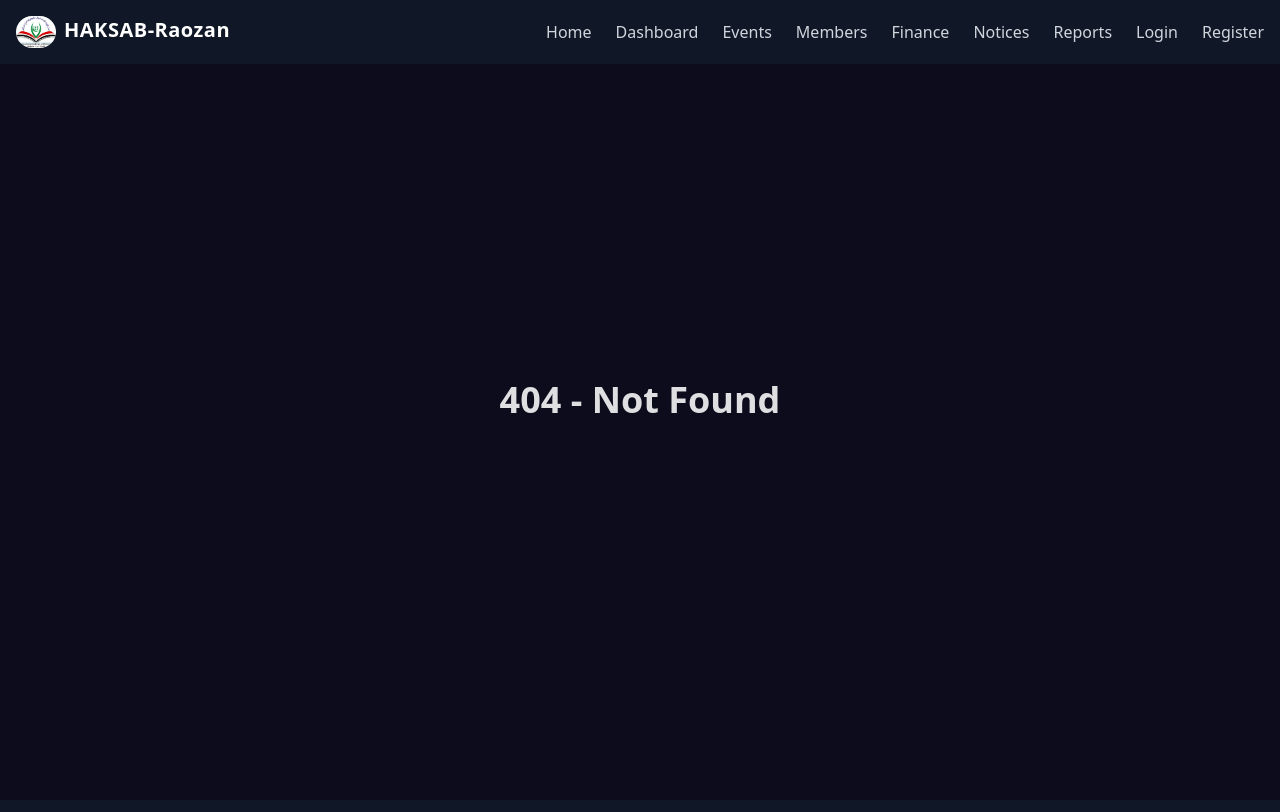
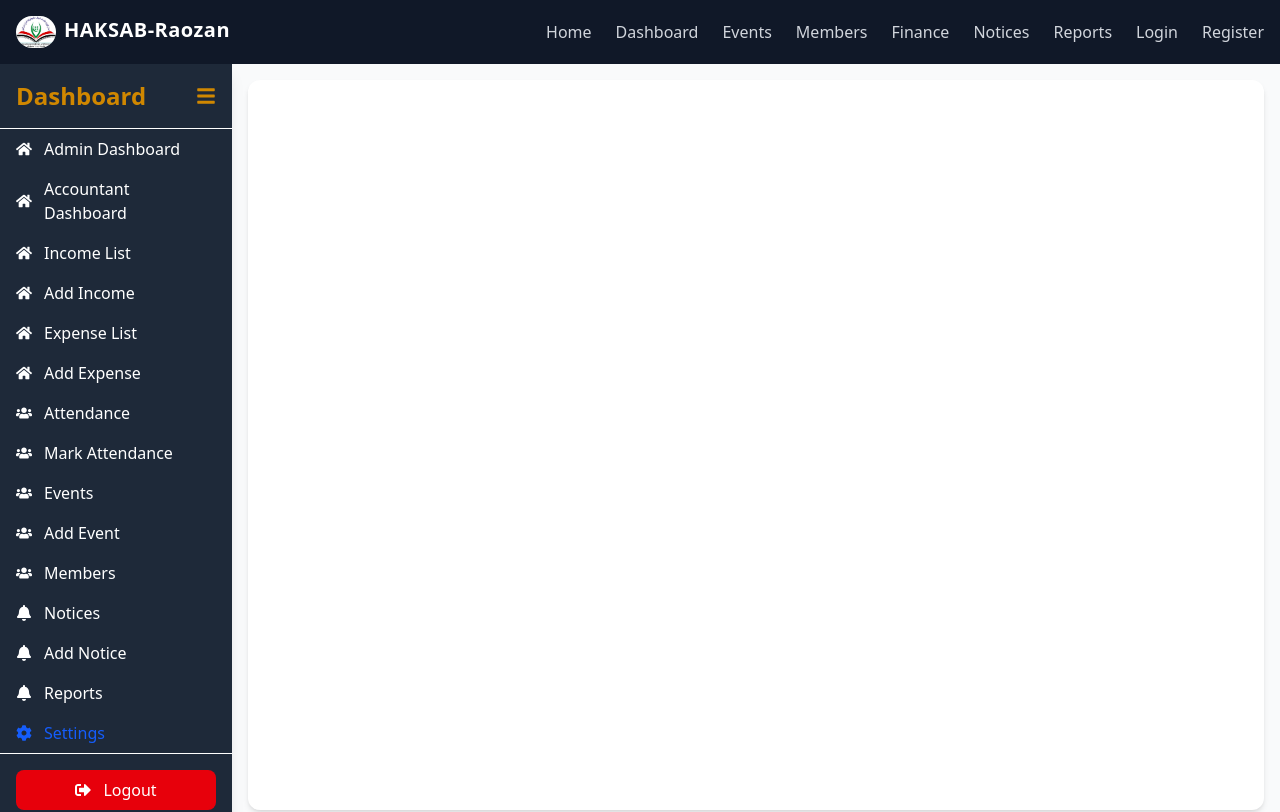
Before and after one commit to nurulazam-dev/haksab-raozan-branch, a React (Vite) app in the folder frontend/: page /dashboard/settings in a window 1280 px wide. Shown: the top 812 px of the page. Built offline with nearby package versions, Linux system fonts and the light colour scheme.

Commit message:
create Settings dashboard

```diff
--- a/frontend/src/pages/dashboard/MainDashboard.jsx
+++ b/frontend/src/pages/dashboard/MainDashboard.jsx
@@ -14,19 +14,19 @@ const MainDashboard = () => {
   const [isOpen, setIsOpen] = useState(true);
 
   const sidebarVariants = {
-    open: { width: "16rem" }, // expanded
-    closed: { width: "4rem" }, // collapsed
+    open: { width: "14.5rem" }, // expanded
+    closed: { width: "3.3rem" }, // collapsed
   };
 
   const linkClasses = ({ isActive }) =>
-    `flex items-center gap-3 px-4 py-2 rounded-lg transition-colors duration-300 ${
+    `flex items-center gap-3 px-4 py-2 transition-colors duration-300 ${
       isActive
-        ? "bg-indigo-600 text-white"
-        : "text-gray-100 hover:bg-gray-700 hover:text-white"
+        ? "text-blue-600"
+        : "text-white hover:bg-slate-700 hover:text-yellow-600"
     }`;
 
   return (
-    <div className="flex pt-16 h-screen bg-gray-50">
+    <div className="flex pt-16 bg-gray-50">
       {/* Sidebar */}
       <motion.div
         animate={isOpen ? "open" : "closed"}
@@ -37,10 +37,10 @@ const MainDashboard = () => {
         {/* Sidebar Header */}
         <div className="flex items-center justify-between px-4 py-4 border-b">
           {isOpen && (
-            <h1 className="text-2xl font-bold text-blue-600">Dashboard</h1>
+            <h1 className="text-2xl font-bold text-yellow-600">Dashboard</h1>
           )}
           <button
-            className="text-gray-200 hover:text-blue-600"
+            className="text-yellow-600 hover:text-blue-600"
             onClick={() => setIsOpen(!isOpen)}
           >
             <FaBars size={20} />
@@ -48,7 +48,7 @@ const MainDashboard = () => {
         </div>
 
         {/* Sidebar Links */}
-        <nav className="flex-1 space-y-2">
+        <nav className="flex-1">
           <NavLink to="/dashboard/admin" className={linkClasses}>
             <FaHome /> {isOpen && <span>Admin Dashboard</span>}
           </NavLink>
--- /dev/null
+++ b/frontend/src/pages/dashboard/Settings.jsx
@@ -0,0 +1,7 @@
+import React from "react";
+
+const Settings = () => {
+  return <div className="p-4">Settings Page</div>;
+};
+
+export default Settings;
--- a/frontend/src/routes/TestRoutes.jsx
+++ b/frontend/src/routes/TestRoutes.jsx
@@ -27,6 +27,7 @@ import Home from "../pages/Home";
 import NotFound from "../pages/NotFound";
 import MainDashboard from "../pages/dashboard/MainDashboard";
 import Overview from "../pages/dashboard/Overview";
+import Settings from "../pages/dashboard/Settings";
 
 const TestRoutes = () => {
   return (
@@ -52,6 +53,7 @@ const TestRoutes = () => {
         <Route path="notices" element={<NoticeList />} />
         <Route path="notices/add" element={<AddNotice />} />
         <Route path="reports" element={<ReportsPage />} />
+        <Route path="settings" element={<Settings />} />
       </Route>
 
       {/* <Route path="*" element={<Navigate to="/login" replace />} /> */}
```
